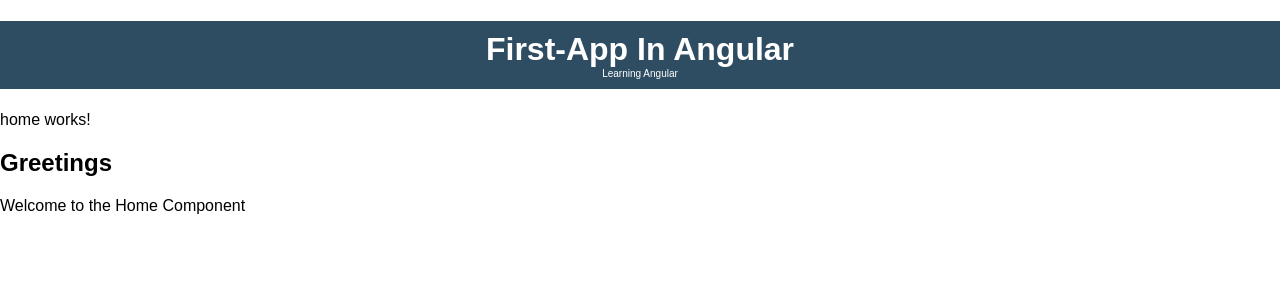
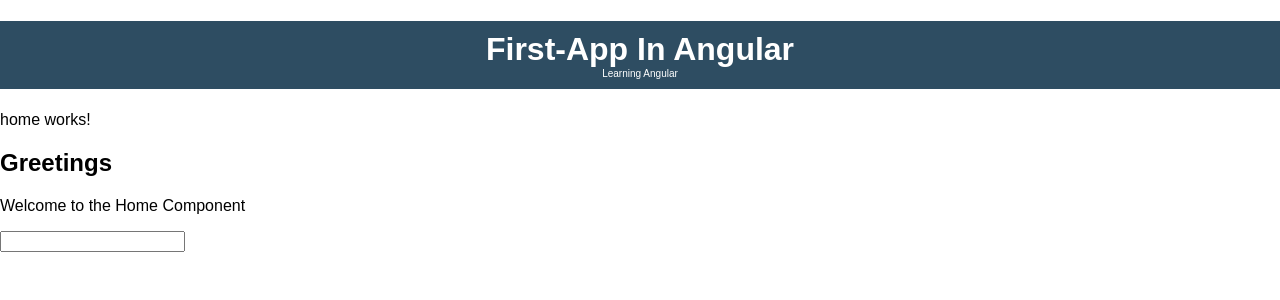
Before and after one commit to Nikita0047/Angular-First-App, an Angular app: page / in a window 1280 px wide. Shown: the top 300 px of the page. Built offline with nearby package versions, Linux system fonts and the light colour scheme.

Commit message:
addedEventlistner

```diff
--- a/src/app/home/home.ts
+++ b/src/app/home/home.ts
@@ -8,9 +8,16 @@
       home works!
     </p>
     <app-greeting [message]="myMessage()"/>
+    <!-- Event binding example -->
+    <input type="text" (keyup)="keyupHandler($event)"/>
   `,
   styles: ``,
 })
 export class Home {
 myMessage = signal('Welcome to the Home Component');// data passing from home to greeting component(parent to child) using signal
+//EventListener example
+// method to handle keyup event
+keyupHandler(event:KeyboardEvent){
+  console.log(`user has pressed ${event.key} key.`);
 }
+}
```
